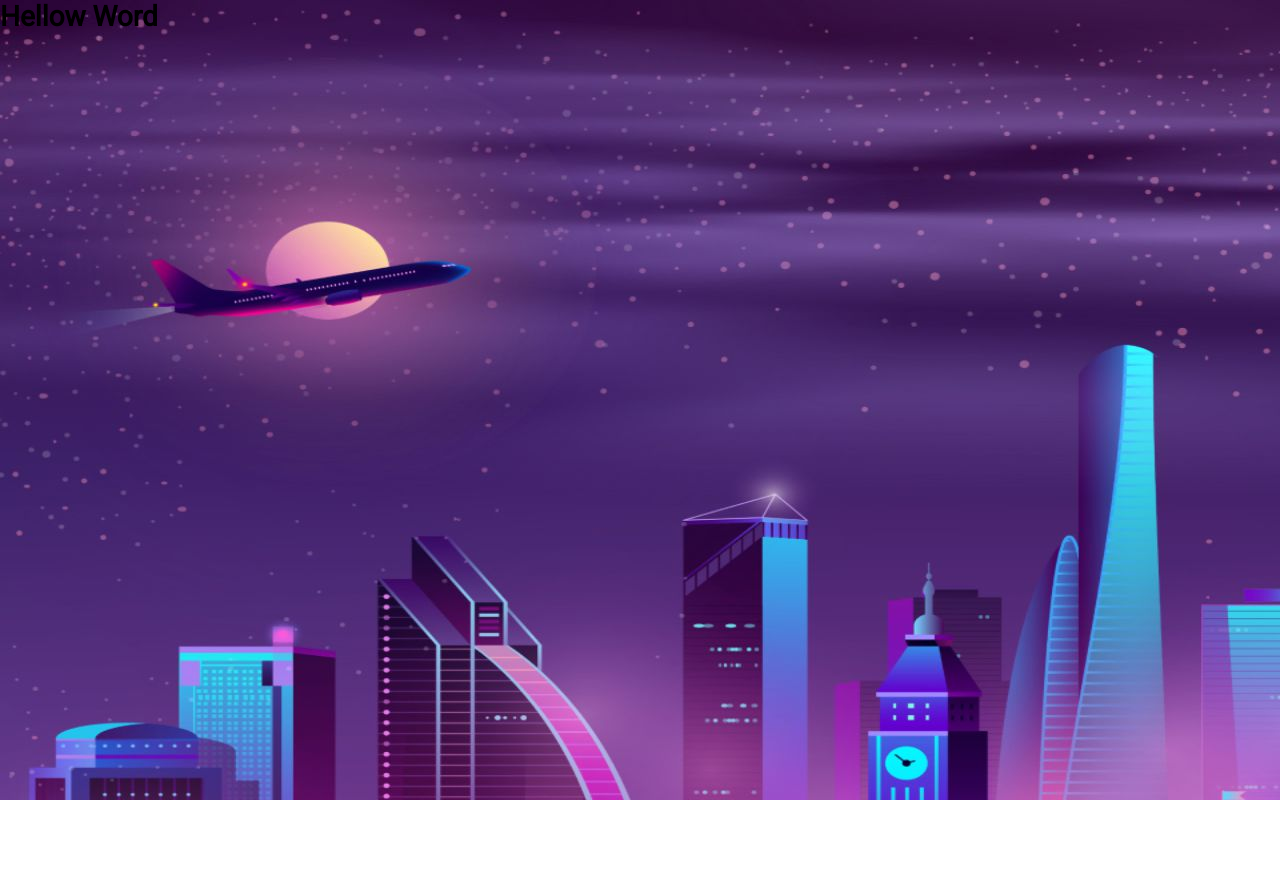
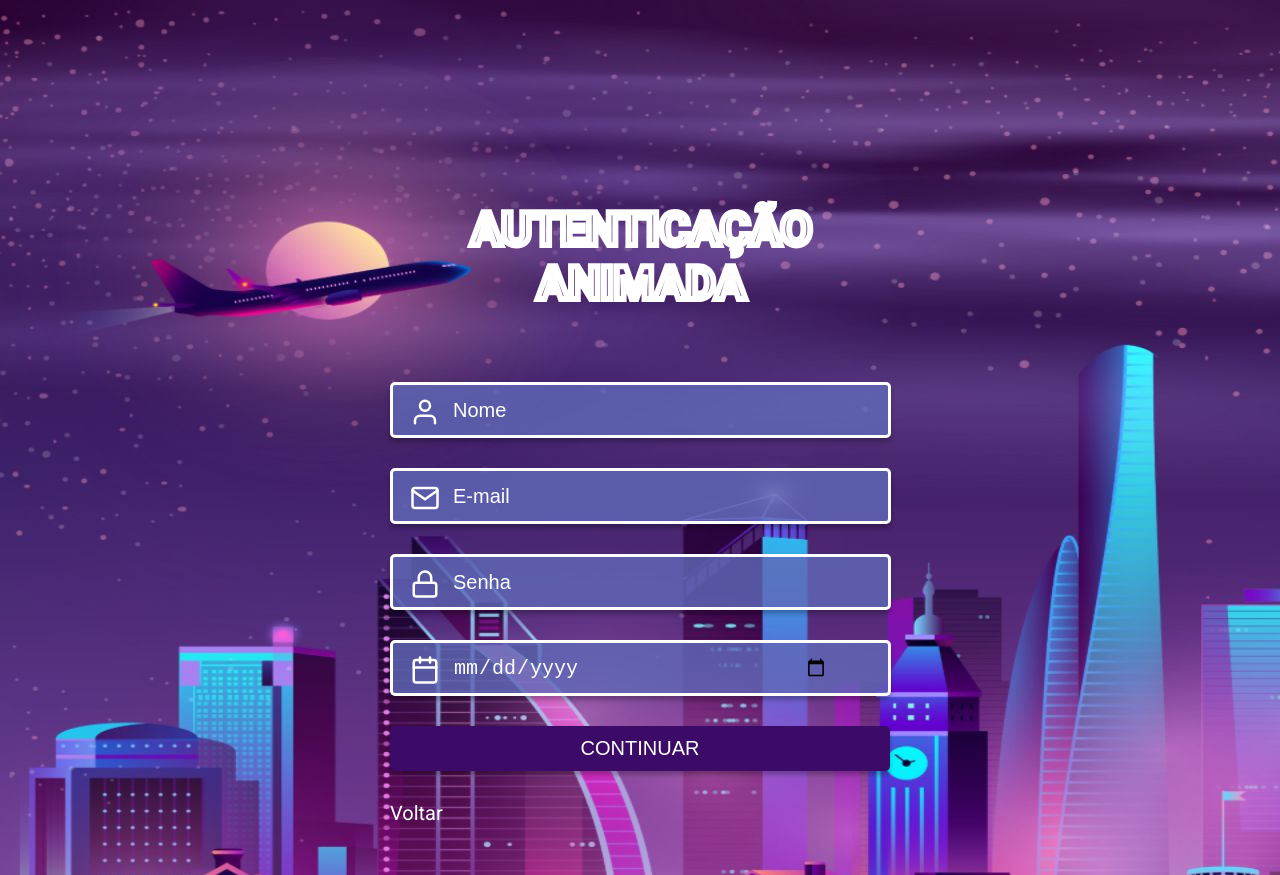
Before and after one commit to wayter95/Autentica-o-Animada, a React (Create React App) app: page /register in a window 1280 px wide. Before the commit the page ends 800 px from the top, so only its background shows below. Built offline with nearby package versions, Linux system fonts and the light colour scheme; the HTML template or start-up script is replaced by a standard one.

Commit message:
Ajuste register page

```diff
--- a/src/pages/Login/index.tsx
+++ b/src/pages/Login/index.tsx
@@ -1,23 +1,35 @@
 import React from 'react';
+import {Link} from 'react-router-dom'
 import './style.css';
-import {FiMail} from 'react-icons/fi';
+import { FiMail, FiLock,FiFacebook} from 'react-icons/fi';
 import logo from '../../assets/logo-login.svg';
 
 const Login = () => {
     return (
         <div id="page-login">
             <div className="container">
-           <img src={logo} alt="Autenticação Animada"/>
+                <img src={logo} alt="Autenticação Animada" />
                 <div className="content">
                     <form>
-                   <input type="email" placeholder="E-mail"/>
-                   <FiMail size="20"/>
-                   <input type="password" placeholder="Senha"/>
-                   <a href="">Esqueci minha senha</a>
-                   <button className="btn">ENTRAR</button>
+                        <div className="InputWithIcons">
+                            <label className="icon">
+                                <FiMail size="30"/>
+                            </label>
+                            <input type="email" placeholder="E-mail" />
+                        </div>
+                        <div className="InputWithIcons">
+                            <label className="icon">
+                                <FiLock size="30"/>
+                            </label>
+                            <input type="password" placeholder="Senha" />
+                        </div>
+                        <Link to="/">Esqueci minha senha</Link>
+                        <button className="btn" id="entrar" type="submit">ENTRAR</button>
                         <label >_________________________ ou _________________________</label>
-                   <button className="btn">FACEBOOK</button>
-                   <a href="">Não tem uma conta? <strong>Registre-se</strong></a>
+                        <button className="btn" type="button" disabled>
+                            <FiFacebook />
+                            FACEBOOK</button>
+                        <Link to="/register">Não tem uma conta? <strong>Registre-se</strong></Link>
                     </form>
                 </div>
             </div>
--- a/src/pages/Login/style.css
+++ b/src/pages/Login/style.css
@@ -31,26 +31,34 @@ body {
 .content form {
     display: flex;
     flex-direction: column;
+
 }
 
-.content form > input {
+.content form .InputWithIcons > input {
     margin-bottom: 30px;
     background: rgba(96, 105, 184, 0.8);
     border: 3px solid #FFFFFF;
     box-shadow: 0px 4px 4px rgba(0, 0, 0, 0.25);
     border-radius: 5px;
-    padding: 0 20px;
-    height: 45px;
+    padding: 0 60px;
+    height: 50px;
     font-size: 20px;
     color: #FFFFFF;
     outline: none;
+    width: 75%;
 }
-.content form > input::placeholder{
+.content form .InputWithIcons input::placeholder{
     color: #FFFFFF;
 }
-.content form > input:focus{
+.content form .InputWithIcons input:focus{
     border: 3px solid #2f0655;
     color: #2f0655;
+}
+.content form .InputWithIcons .icon{
+    position: absolute;
+    padding-top: 15px;
+    padding-left: 20px;
+    color: #FFFFFF;
 }
 .content form > button.btn {
     background: #3B0B67;
--- a/src/pages/Register/index.tsx
+++ b/src/pages/Register/index.tsx
@@ -1,9 +1,48 @@
 import React from 'react';
+import {Link} from 'react-router-dom'
+import { FiMail, FiLock,FiUser,FiCalendar} from 'react-icons/fi';
+import logo from '../../assets/logo-login.svg';
+
 import './style.css';
 
 const Register = () => {
     return (
-        <h1>Hellow Word</h1>
+        <div id="page-register">
+        <div className="container">
+            <img src={logo} alt="Autenticação Animada" />
+            <div className="content">
+                <form>
+                <div className="InputWithIcons">
+                        <label className="icon">
+                            <FiUser size="30"/>
+                        </label>
+                        <input type="text" placeholder="Nome" />
+                    </div>
+                    <div className="InputWithIcons">
+                        <label className="icon">
+                            <FiMail size="30"/>
+                        </label>
+                        <input type="email" placeholder="E-mail" />
+                    </div>
+                    <div className="InputWithIcons">
+                        <label className="icon">
+                            <FiLock size="30"/>
+                        </label>
+                        <input type="password" placeholder="Senha" />
+                    </div>
+                    <div className="InputWithIcons">
+                        <label className="icon">
+                            <FiCalendar size="30"/>
+                        </label>
+                        <input type="date" placeholder="Data de Nascimento" />
+                    </div>
+                    <button className="btn" id="entrar" type="submit">CONTINUAR</button>
+
+                    <Link to="/">Voltar</Link>
+                </form>
+            </div>
+        </div>
+    </div>
     )
 }
 
```
Lines whose indentation alone changed are shown as unchanged.
